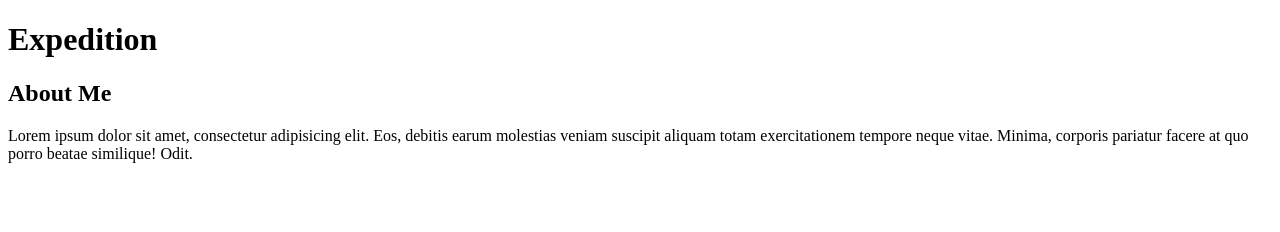
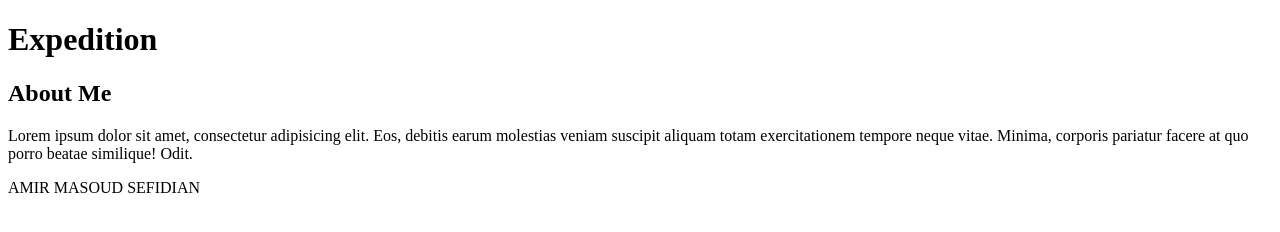
Before and after one commit to amirmasoudsfd/new-git-project, a plain HTML site: page index.html in a window 1280 px wide. Drawn offline with Linux system fonts and the light colour scheme.

Commit message:
Add my name

```diff
--- a/index.html
+++ b/index.html
@@ -17,6 +17,8 @@
     <h2>About Me</h2>
 
     <p>Lorem ipsum dolor sit amet, consectetur adipisicing elit. Eos, debitis earum molestias veniam suscipit aliquam totam exercitationem tempore neque vitae. Minima, corporis pariatur facere at quo porro beatae similique! Odit.</p>
+
+	AMIR MASOUD SEFIDIAN
 </aside>
 <!-- end of new content -->
 
```
